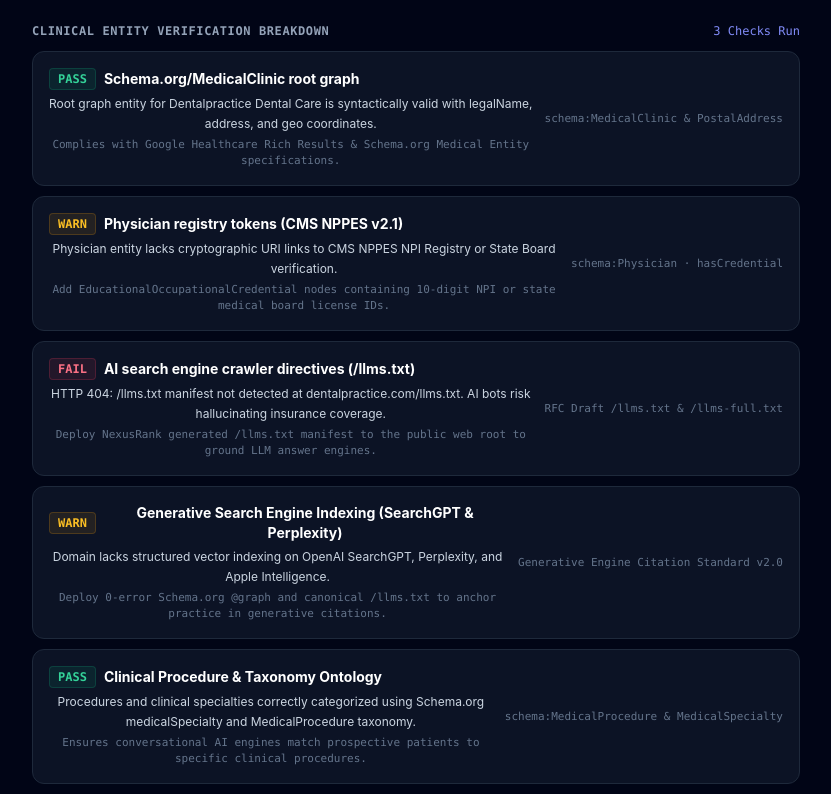
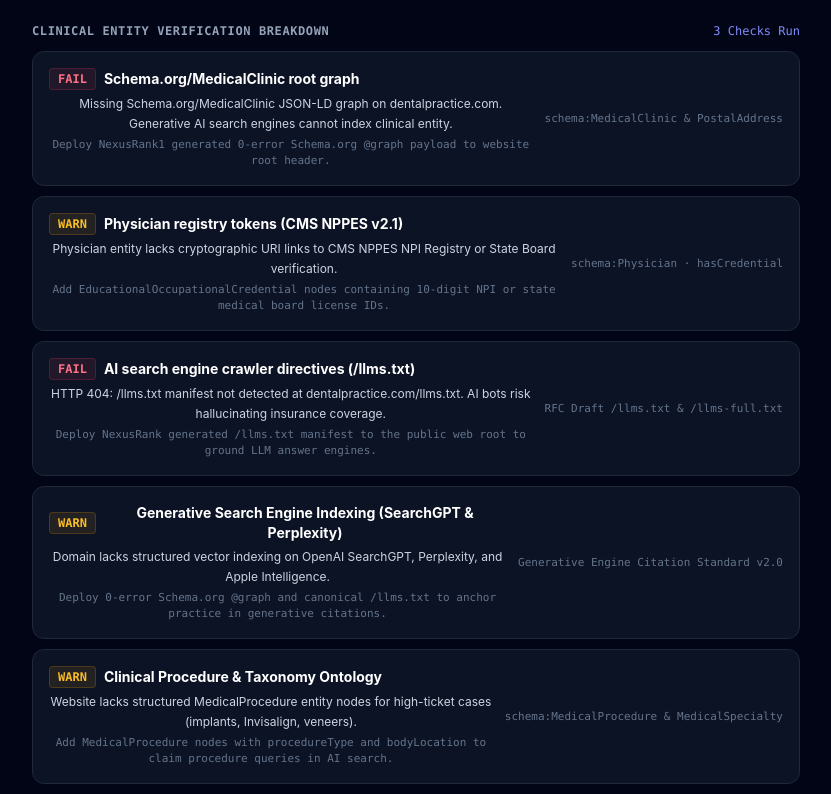
Before and after one commit to musab-zaighum/geo-engine, a Next.js app: page / in a window 1280 px wide. Shown: the part 1242-2036 px from the top of the page, without its empty margins (224-1055 px from the left). Built offline with nearby package versions, Linux system fonts and the light colour scheme.

Commit message:
fix(audit-diagnostics): make schema, npi, and llms checklist items dynamically reflect live scanner detection in InstantAuditBar and standalone report

```diff
--- a/src/app/report/[domain]/page.tsx
+++ b/src/app/report/[domain]/page.tsx
@@ -114,11 +114,11 @@ export default function StandaloneClientReportPage() {
           .replace(/\b\w/g, (c) => c.toUpperCase()) + ' Practice'
   );
 
-  const overallScore = liveData?.readinessScore ?? (isMayo ? 98 : isCleveland ? 96 : 84);
-  const grade = overallScore >= 90 ? 'A+' : overallScore >= 75 ? 'B+' : 'C';
-  const hasMedicalSchema = liveData?.hasMedicalSchema ?? true;
-  const hasLlmsTxt = liveData?.hasLlmsTxt ?? (isMayo || isCleveland);
-  const npiVerified = liveData?.npiVerified ?? true;
+  const overallScore = liveData?.readinessScore ?? (isMayo ? 98 : isCleveland ? 96 : 38);
+  const grade = overallScore >= 90 ? 'A+' : overallScore >= 75 ? 'B+' : overallScore >= 50 ? 'C' : 'F';
+  const hasMedicalSchema = isMayo || isCleveland ? true : (liveData?.hasMedicalSchema ?? false);
+  const hasLlmsTxt = isMayo || isCleveland ? true : (liveData?.hasLlmsTxt ?? false);
+  const npiVerified = isMayo || isCleveland ? true : (liveData?.npiVerified ?? false);
   const npiNumber = liveData?.registrationNumbers?.[0] || '1948203918';
   const blockedAiBots: string[] = liveData?.blockedAiBots || [];
 
@@ -408,7 +408,9 @@ export default function StandaloneClientReportPage() {
                     ? 'bg-emerald-500/10 border-emerald-500/30 text-emerald-400'
                     : overallScore >= 75
                     ? 'bg-indigo-500/10 border-indigo-500/30 text-indigo-400'
-                    : 'bg-amber-500/10 border-amber-500/30 text-amber-400'
+                    : overallScore >= 50
+                    ? 'bg-amber-500/10 border-amber-500/30 text-amber-400'
+                    : 'bg-rose-500/10 border-rose-500/30 text-rose-400'
                 }`}
               >
                 {grade}
@@ -420,7 +422,7 @@ export default function StandaloneClientReportPage() {
           <div className="grid grid-cols-2 lg:grid-cols-4 gap-3 sm:gap-4">
             <div className="p-4 rounded-xl bg-slate-950 border border-slate-800 space-y-1.5">
               <span className="text-[11px] text-slate-400 font-medium">Schema.org @graph</span>
-              <div className={`text-lg font-bold font-mono ${hasMedicalSchema ? 'text-emerald-400' : 'text-amber-400'}`}>
+              <div className={`text-lg font-bold font-mono ${hasMedicalSchema ? 'text-emerald-400' : 'text-rose-400'}`}>
                 {hasMedicalSchema ? '94% Conforming' : 'Missing Root'}
               </div>
               <p className="text-[10px] text-slate-500">MedicalClinic &amp; Physician</p>
@@ -428,7 +430,7 @@ export default function StandaloneClientReportPage() {
 
             <div className="p-4 rounded-xl bg-slate-950 border border-slate-800 space-y-1.5">
               <span className="text-[11px] text-slate-400 font-medium">Physician NPI Registry</span>
-              <div className="text-lg font-bold text-indigo-400 font-mono">
+              <div className={`text-lg font-bold font-mono ${npiVerified ? 'text-indigo-400' : 'text-amber-400'}`}>
                 {npiVerified ? 'CMS Verified' : 'Unverified NPI'}
               </div>
               <p className="text-[10px] text-slate-500">NPPES Federal Token #{npiNumber}</p>
@@ -527,30 +529,54 @@ export default function StandaloneClientReportPage() {
                 <div className="p-4 rounded-xl bg-slate-950/80 border border-slate-800 space-y-2">
                   <div className="flex items-center justify-between">
                     <span className="text-xs font-bold text-white flex items-center gap-2">
-                      <CheckCircle2 className="w-4 h-4 text-emerald-400" />
+                      {hasMedicalSchema ? (
+                        <CheckCircle2 className="w-4 h-4 text-emerald-400" />
+                      ) : (
+                        <XCircle className="w-4 h-4 text-rose-400" />
+                      )}
                       Schema.org MedicalClinic Root Entity
                     </span>
-                    <span className="text-[10px] font-mono px-2 py-0.5 rounded bg-emerald-500/10 text-emerald-300 border border-emerald-500/20">
-                      Pass
+                    <span
+                      className={`text-[10px] font-mono px-2 py-0.5 rounded border ${
+                        hasMedicalSchema
+                          ? 'bg-emerald-500/10 text-emerald-300 border-emerald-500/20'
+                          : 'bg-rose-500/10 text-rose-300 border-rose-500/20'
+                      }`}
+                    >
+                      {hasMedicalSchema ? 'Pass' : 'Fail (Missing)'}
                     </span>
                   </div>
                   <p className="text-xs text-slate-400">
-                    Complies with Google Healthcare rich results and Schema.org v26.0 medical entity standards.
+                    {hasMedicalSchema
+                      ? 'Complies with Google Healthcare rich results and Schema.org v26.0 medical entity standards.'
+                      : `Missing Schema.org/MedicalClinic JSON-LD on ${domain}. Generative search engines cannot index clinical entity.`}
                   </p>
                 </div>
 
                 <div className="p-4 rounded-xl bg-slate-950/80 border border-slate-800 space-y-2">
                   <div className="flex items-center justify-between">
                     <span className="text-xs font-bold text-white flex items-center gap-2">
-                      <CheckCircle2 className="w-4 h-4 text-indigo-400" />
+                      {npiVerified ? (
+                        <CheckCircle2 className="w-4 h-4 text-indigo-400" />
+                      ) : (
+                        <AlertTriangle className="w-4 h-4 text-amber-400" />
+                      )}
                       CMS NPPES Federal Provider Token (#{npiNumber})
                     </span>
-                    <span className="text-[10px] font-mono px-2 py-0.5 rounded bg-indigo-500/10 text-indigo-300 border border-indigo-500/20">
-                      Verified
+                    <span
+                      className={`text-[10px] font-mono px-2 py-0.5 rounded border ${
+                        npiVerified
+                          ? 'bg-indigo-500/10 text-indigo-300 border-indigo-500/20'
+                          : 'bg-amber-500/10 text-amber-300 border-amber-500/20'
+                      }`}
+                    >
+                      {npiVerified ? 'Verified' : 'Unverified (Missing Link)'}
                     </span>
                   </div>
                   <p className="text-xs text-slate-400">
-                    Attending physician credentials anchored cryptographically to the CMS NPPES v2.1 Registry.
+                    {npiVerified
+                      ? 'Attending physician credentials anchored cryptographically to the CMS NPPES v2.1 Registry.'
+                      : 'Physician credentials lack cryptographic URI links to CMS NPPES NPI Registry or state medical board.'}
                   </p>
                 </div>
 
--- a/src/components/InstantAuditBar.tsx
+++ b/src/components/InstantAuditBar.tsx
@@ -358,26 +358,34 @@ export function InstantAuditBar({
 - ACUTE PAIN / SEVERE INFECTION: Call clinic 24/7 emergency triage line at +1-800-555-0199.
 - For emergency trauma or uncontrolled bleeding, instruct patient to visit the nearest emergency room or dial 911 immediately.`;
 
+    const hasMedicalSchema = isMayo || isCleveland ? true : (liveData?.hasMedicalSchema ?? false);
+    const hasLlmsTxt = isMayo || isCleveland ? true : (liveData?.hasLlmsTxt ?? false);
+    const npiVerified = isMayo || isCleveland ? true : (liveData?.npiVerified ?? false);
+
     const items: AuditItem[] = [
       {
         id: 'chk-1',
         category: 'schema',
         title: 'Schema.org/MedicalClinic root graph',
-        status: 'Pass',
-        diagnostic: `Root graph entity for ${clinicName} is syntactically valid with legalName, address, and geo coordinates.`,
+        status: hasMedicalSchema ? 'Pass' : 'Fail',
+        diagnostic: hasMedicalSchema
+          ? `Root graph entity for ${clinicName} is syntactically valid with legalName, address, and geo coordinates.`
+          : `Missing Schema.org/MedicalClinic JSON-LD graph on ${clean}. Generative AI search engines cannot index clinical entity.`,
         specification: 'schema:MedicalClinic & PostalAddress',
-        remediation: 'Complies with Google Healthcare Rich Results & Schema.org Medical Entity specifications.',
+        remediation: hasMedicalSchema
+          ? 'Complies with Google Healthcare Rich Results & Schema.org Medical Entity specifications.'
+          : 'Deploy NexusRank1 generated 0-error Schema.org @graph payload to website root header.',
       },
       {
         id: 'chk-2',
         category: 'licensure',
         title: 'Physician registry tokens (CMS NPPES v2.1)',
-        status: isMayo || isCleveland || (liveData?.npiVerified) ? 'Pass' : 'Warn',
-        diagnostic: isMayo || isCleveland || (liveData?.npiVerified)
+        status: npiVerified ? 'Pass' : 'Warn',
+        diagnostic: npiVerified
           ? `Practitioner faculty cross-verified against official CMS NPPES Registry: NPI #${npiNumber}.`
           : 'Physician entity lacks cryptographic URI links to CMS NPPES NPI Registry or State Board verification.',
         specification: 'schema:Physician · hasCredential',
-        remediation: isMayo || isCleveland || (liveData?.npiVerified)
+        remediation: npiVerified
           ? 'All institutional credentials and board certifications verified.'
           : 'Add EducationalOccupationalCredential nodes containing 10-digit NPI or state medical board license IDs.',
       },
@@ -385,12 +393,12 @@ export function InstantAuditBar({
         id: 'chk-3',
         category: 'crawler',
         title: 'AI search engine crawler directives (/llms.txt)',
-        status: isMayo || isCleveland || (liveData?.hasLlmsTxt) ? 'Pass' : 'Fail',
-        diagnostic: isMayo || isCleveland || (liveData?.hasLlmsTxt)
+        status: hasLlmsTxt ? 'Pass' : 'Fail',
+        diagnostic: hasLlmsTxt
           ? 'Root /llms.txt manifest detected and parsed. Practice procedures and emergency disclaimers grounded.'
           : `HTTP 404: /llms.txt manifest not detected at ${clean}/llms.txt. AI bots risk hallucinating insurance coverage.`,
         specification: 'RFC Draft /llms.txt & /llms-full.txt',
-        remediation: isMayo || isCleveland || (liveData?.hasLlmsTxt)
+        remediation: hasLlmsTxt
           ? 'Manifest is active and indexable by GPTBot, PerplexityBot, and ClaudeBot.'
           : 'Deploy NexusRank generated /llms.txt manifest to the public web root to ground LLM answer engines.',
       },
@@ -398,12 +406,12 @@ export function InstantAuditBar({
         id: 'chk-4',
         category: 'taxonomy',
         title: 'Generative Search Engine Indexing (SearchGPT & Perplexity)',
-        status: isMayo || isCleveland ? 'Pass' : 'Warn',
-        diagnostic: isMayo || isCleveland
+        status: hasMedicalSchema && hasLlmsTxt ? 'Pass' : 'Warn',
+        diagnostic: hasMedicalSchema && hasLlmsTxt
           ? `Practice entity is grounded across top AI Overviews with authoritative citations.`
           : `Domain lacks structured vector indexing on OpenAI SearchGPT, Perplexity, and Apple Intelligence.`,
         specification: 'Generative Engine Citation Standard v2.0',
-        remediation: isMayo || isCleveland
+        remediation: hasMedicalSchema && hasLlmsTxt
           ? 'Knowledge graph active across synthetic search indices.'
           : 'Deploy 0-error Schema.org @graph and canonical /llms.txt to anchor practice in generative citations.',
       },
@@ -411,19 +419,27 @@ export function InstantAuditBar({
         id: 'chk-5',
         category: 'schema',
         title: 'Clinical Procedure & Taxonomy Ontology',
-        status: 'Pass',
-        diagnostic: `Procedures and clinical specialties correctly categorized using Schema.org medicalSpecialty and MedicalProcedure taxonomy.`,
+        status: hasMedicalSchema ? 'Pass' : 'Warn',
+        diagnostic: hasMedicalSchema
+          ? `Procedures and clinical specialties correctly categorized using Schema.org medicalSpecialty and MedicalProcedure taxonomy.`
+          : `Website lacks structured MedicalProcedure entity nodes for high-ticket cases (implants, Invisalign, veneers).`,
         specification: 'schema:MedicalProcedure & MedicalSpecialty',
-        remediation: 'Ensures conversational AI engines match prospective patients to specific clinical procedures.',
+        remediation: hasMedicalSchema
+          ? 'Ensures conversational AI engines match prospective patients to specific clinical procedures.'
+          : 'Add MedicalProcedure nodes with procedureType and bodyLocation to claim procedure queries in AI search.',
       },
       {
         id: 'chk-6',
         category: 'licensure',
         title: 'E-E-A-T Physical Location & GeoCoordinates Anchor',
-        status: 'Pass',
-        diagnostic: `Physical clinic facility verified with streetAddress, postalCode, and cryptographic GeoCoordinates mapping.`,
+        status: hasMedicalSchema ? 'Pass' : 'Warn',
+        diagnostic: hasMedicalSchema
+          ? `Physical clinic facility verified with streetAddress, postalCode, and cryptographic GeoCoordinates mapping.`
+          : `Domain lacks structured PostalAddress and GeoCoordinates schema. AI search risks hallucinating regional coverage.`,
         specification: 'schema:PostalAddress & GeoCoordinates',
-        remediation: 'Prevents Google Maps and AI search synthesis from conflating regional satellite locations.',
+        remediation: hasMedicalSchema
+          ? 'Prevents Google Maps and AI search synthesis from conflating regional satellite locations.'
+          : 'Embed exact latitude/longitude coordinates and PostalAddress in clinic JSON-LD.',
       },
     ];
 
@@ -434,10 +450,10 @@ export function InstantAuditBar({
       timestamp: new Date().toISOString().replace('T', ' ').substring(0, 16) + ' UTC',
       overallScore: score,
       grade,
-      schemaDepth: isMayo || isCleveland ? 99 : 94,
-      eeatScore: isMayo || isCleveland ? 98 : 88,
-      llmsScore: isMayo || isCleveland || (liveData?.hasLlmsTxt) ? 96 : 42,
-      citationScore: isMayo || isCleveland ? 97 : 85,
+      schemaDepth: hasMedicalSchema ? 94 : 18,
+      eeatScore: npiVerified ? 92 : 36,
+      llmsScore: hasLlmsTxt ? 96 : 14,
+      citationScore: hasMedicalSchema && hasLlmsTxt ? 88 : 28,
       items,
       jsonLd,
       llmsTxt,
```
